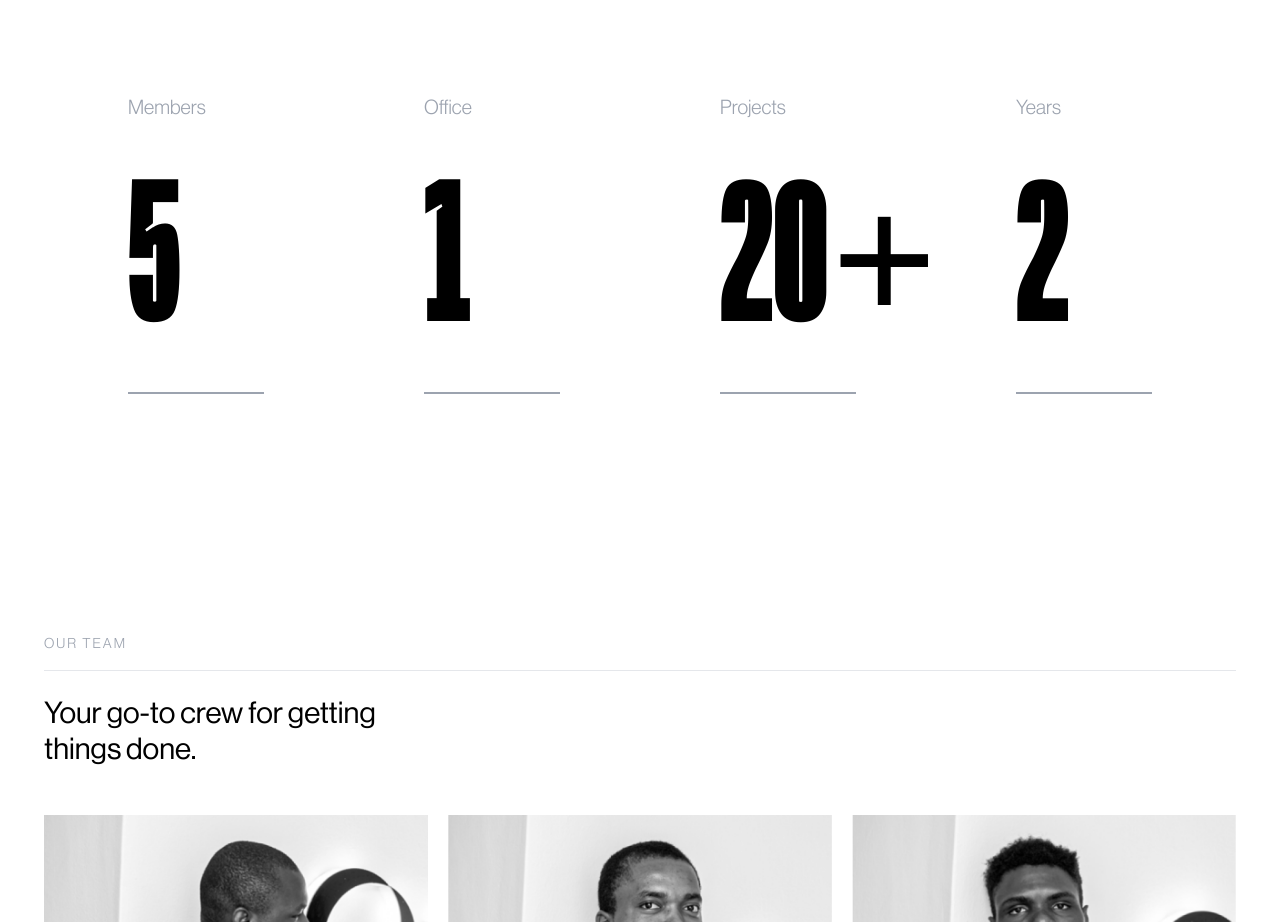
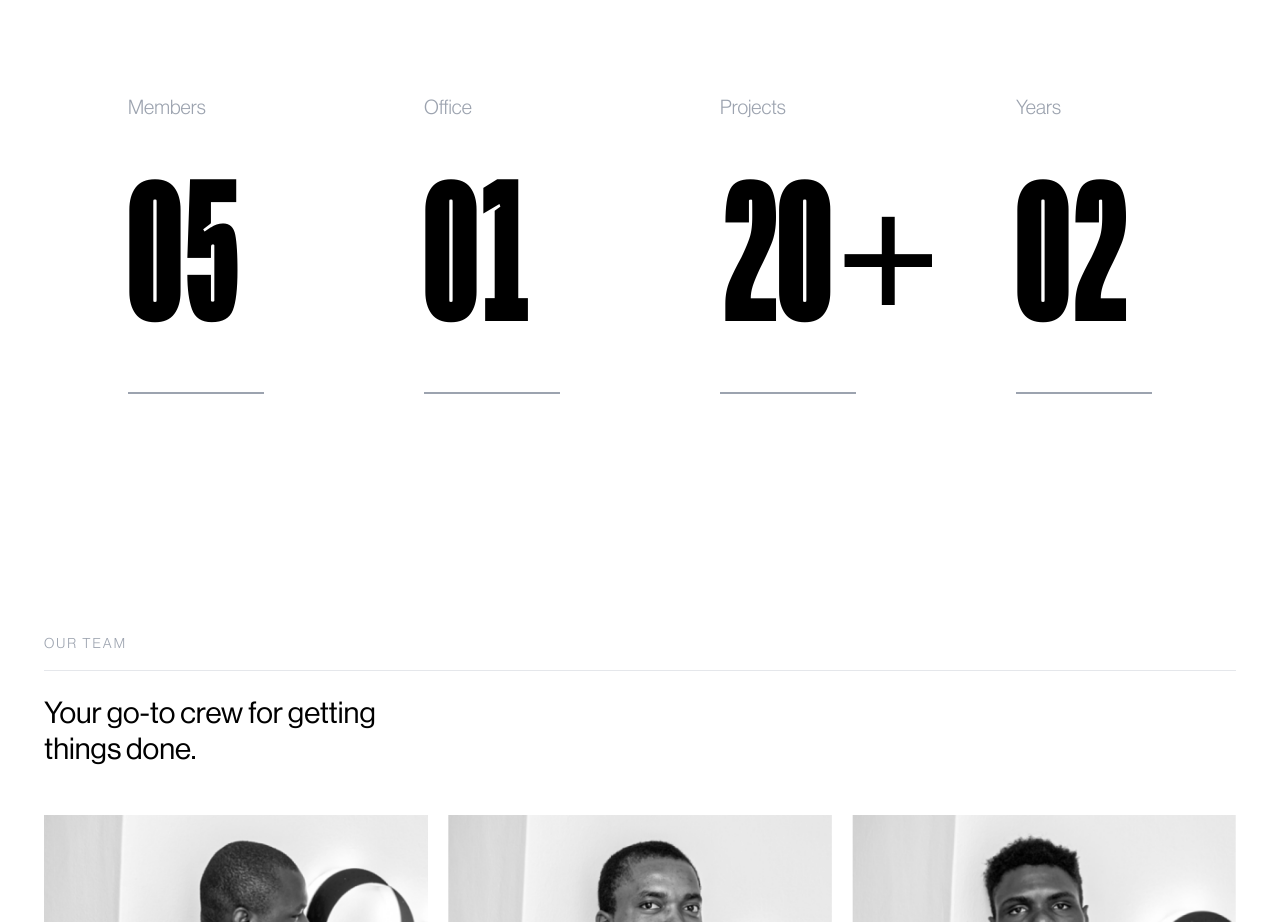
Before and after one commit to southcircle/southcircle, a Next.js app: page /about in a window 1280 px wide. Shown: the part 4687-5609 px from the top of the page. Built offline with nearby package versions, Linux system fonts and the light colour scheme.

Commit message:
made big new changes

```diff
--- a/app/blog/page.tsx
+++ b/app/blog/page.tsx
@@ -149,7 +149,7 @@ const Page = () => {
           {categories.map((category, index) => (
             <div key={index} className="flex items-center gap-10">
               <button
-              className={`relative py-4 text-sm hover:border-b-[1px] hover:border-black hover:text-black uppercase whitespace-nowrap font-medium tracking-[2px] font-neuehaasroman transition-all duration-300 ease-in-out ${
+              className={`relative py-4 text-sm hover:border-b-[2px] hover:border-black hover:text-black uppercase whitespace-nowrap font-medium tracking-[2px] font-neuehaasroman transition-all duration-300 ease-in-out ${
                 selectedCategory === category
                   ? "text-black border-b-[2px] border-black transition-all duration-500 ease-in-out"
                   : "text-gray-400"
--- a/app/works/page.tsx
+++ b/app/works/page.tsx
@@ -158,7 +158,7 @@ const Page = () => {
               ref={(el) => {
                 categoryRefs.current[index] = el;
               }}
-              className={`relative py-4 text-sm hover:border-b-[1px] hover:border-black hover:text-black uppercase whitespace-nowrap font-medium tracking-[2px] font-neuehaasroman transition-all duration-300 ease-in-out ${
+              className={`relative py-4 text-sm hover:border-b-[2px] hover:border-black hover:text-black uppercase whitespace-nowrap font-medium tracking-[2px] font-neuehaasroman transition-all duration-300 ease-in-out ${
                 selectedCategory === category
                   ? "text-black border-b-[2px] border-black transition-all duration-500 ease-in-out"
                   : "text-gray-400"
--- a/components/OurJourney.tsx
+++ b/components/OurJourney.tsx
@@ -31,19 +31,19 @@ const OurJourney = () => {
           <div className="grid grid-cols-2 md:grid-cols-4 gap-40 w-full">
             <div className="flex flex-col items-start border-b-[2px] border-gray-400">
               <p className="font-neuehaaslight text-xl text-gray-400">Members</p>
-              <CountUp amount={5} plus="" duration={2000} />
+              <CountUp begin={0} amount={5} plus="" duration={2000} />
             </div>
             <div className="flex flex-col items-start border-b-[2px] border-gray-400">
               <p className="font-neuehaaslight text-xl text-gray-400">Office</p>
-              <CountUp amount={1} plus="" duration={200} />
+              <CountUp begin={0} amount={1} plus="" duration={200} />
             </div>
             <div className="flex flex-col items-start border-b-[2px] border-gray-400">
               <p className="font-neuehaaslight text-xl text-gray-400">Projects</p>
-              <CountUp amount={20} plus="+" duration={100} />
+              <CountUp begin={false} amount={20} plus="+" duration={100} />
             </div>
             <div className="flex flex-col items-start border-b-[2px] border-gray-400">
               <p className="font-neuehaaslight text-xl text-gray-400">Years</p>
-              <CountUp amount={2} plus="" duration={50} />
+              <CountUp begin={0} amount={2} plus="" duration={50} />
             </div>
           </div>
         </div>
--- a/components/OurServices.tsx
+++ b/components/OurServices.tsx
@@ -73,7 +73,7 @@ const OurServices = () => {
               <Link href="/services">
                 <Button
                   text="See our services"
-                  className="w-44 h-12 py-6 text-center text-lg font-medium rounded-full whitespace-nowrap tracking-tight font-neuehaaslight hidden md:inline-block"
+                  className="w-38 h-12 py-2 text-center text-lg font-medium rounded-full whitespace-nowrap tracking-tight font-neuehaaslight hidden md:inline-block"
                   variant="outline"
                 />
               </Link>
@@ -107,7 +107,7 @@ const OurServices = () => {
         >
           <Button
             text="See our services"
-            className="px-6 py-4 w-28 text-sm font-medium rounded-full whitespace-nowrap font-neuehaaslight md:hidden"
+            className="w-38 h-12 py-4 text-sm font-medium rounded-full whitespace-nowrap font-neuehaaslight md:hidden"
             variant="outline"
           />
         </Link>
--- a/components/ui/CountUp/index.tsx
+++ b/components/ui/CountUp/index.tsx
@@ -5,9 +5,10 @@ interface CountUpProps {
   amount: number;
   duration: number;
   plus: string;
+  begin: number | false;
 }
 
-const CountUp: React.FC<CountUpProps> = ({ amount, duration, plus }) => {
+const CountUp: React.FC<CountUpProps> = ({ amount, duration, plus, begin }) => {
   const [count, setCount] = useState<number>(0);
 
   useEffect(() => {
@@ -27,7 +28,7 @@ const CountUp: React.FC<CountUpProps> = ({ amount, duration, plus }) => {
     return () => clearInterval(timer); // Cleanup interval on unmount
   }, [amount, duration]);
 
-  return <p className='font-baseneue text-[140px] md:text-[180px] py-0 flex items-center gap-1'><span>{count}</span><span>{plus}</span></p>;
+  return <p className='font-baseneue text-[140px] md:text-[180px] py-0 flex items-center gap-1'><span>{begin}</span><span>{count}</span><span>{plus}</span></p>;
 };
 
 export default CountUp;
```
